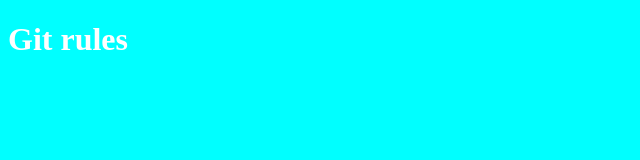
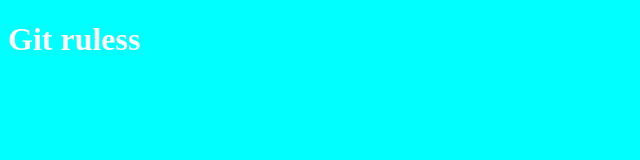
Before and after one commit to Bel459/github-tutorial, a plain HTML site: page index.html in a window 1280 px wide. Shown: the full height of the page, 0-640 px from the left. Drawn offline with Linux system fonts and the light colour scheme.

Commit message:
Update index.html

```diff
--- a/index.html
+++ b/index.html
@@ -8,7 +8,7 @@
     <title>Git rules</title>
 </head>
 <body>
-    <h1>Git rules</h1>
+    <h1>Git ruless</h1>
 
 </body>
 </html>
```
